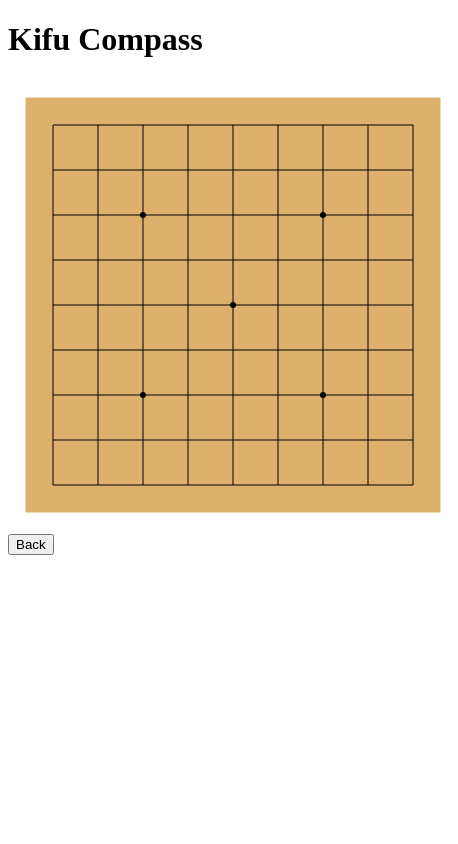
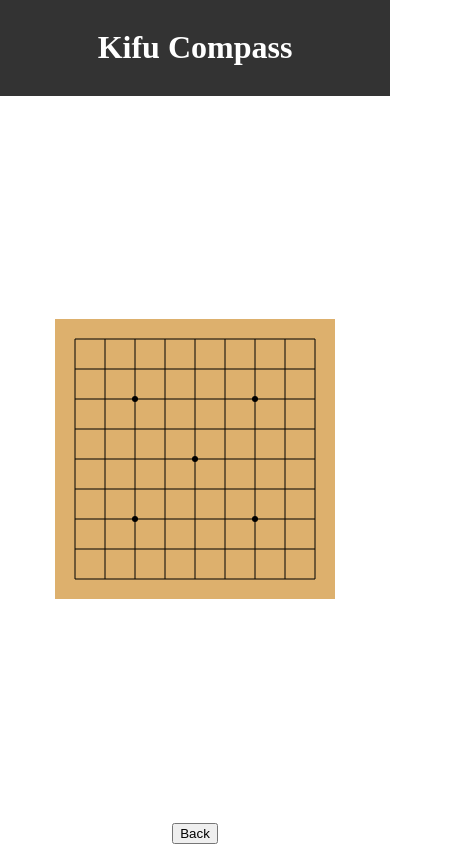
Before and after one commit to ryanhunter237/kifucompass, a website built with Vite: page index.html in a window 390 px wide. Shown: the whole page, 458 px wide, since content can reach past the window. Built offline with nearby package versions, Linux system fonts and the light colour scheme.

Commit message:
Make Go board responsive and centered

```diff
--- a/index.html
+++ b/index.html
@@ -4,6 +4,43 @@
     <meta charset="UTF-8" />
     <meta name="viewport" content="width=device-width, initial-scale=1.0" />
     <title>Kifu Compass</title>
+    <style>
+      html,
+      body,
+      #app {
+        height: 100%;
+        margin: 0;
+      }
+
+      #app {
+        display: flex;
+        flex-direction: column;
+        align-items: center;
+      }
+
+      .banner {
+        width: 100%;
+        text-align: center;
+        background: #333;
+        color: #fff;
+        padding: 0.5rem 0;
+      }
+
+      .board-container {
+        flex: 1;
+        width: 100%;
+        display: flex;
+        justify-content: center;
+        align-items: center;
+        padding: 0.5rem 0;
+      }
+
+      #board {
+        max-width: 100%;
+        max-height: 100%;
+        aspect-ratio: 1 / 1;
+      }
+    </style>
   </head>
   <body>
     <div id="app"></div>
--- a/src/main.js
+++ b/src/main.js
@@ -2,8 +2,10 @@ import GoGame from './board.js';
 
 const app = document.querySelector('#app');
 app.innerHTML = `
-  <h1>Kifu Compass</h1>
-  <canvas id="board" width="450" height="450"></canvas>
+  <div class="banner"><h1>Kifu Compass</h1></div>
+  <div class="board-container">
+    <canvas id="board"></canvas>
+  </div>
   <div>
     <button id="undo">Back</button>
   </div>
@@ -14,7 +16,14 @@ const canvas = document.getElementById('board');
 const ctx = canvas.getContext('2d');
 const game = new GoGame(9);
 
-const CELL_SIZE = canvas.width / (game.size + 1);
+let CELL_SIZE;
+
+function updateCanvasSize() {
+  const size = canvas.clientWidth;
+  canvas.width = size;
+  canvas.height = size;
+  CELL_SIZE = canvas.width / (game.size + 1);
+}
 let hoverPos = null;
 
 function drawBoard() {
@@ -128,4 +137,10 @@ document.getElementById('undo').addEventListener('click', () => {
   }
 });
 
+updateCanvasSize();
 drawBoard();
+
+window.addEventListener('resize', () => {
+  updateCanvasSize();
+  drawBoard();
+});
```
